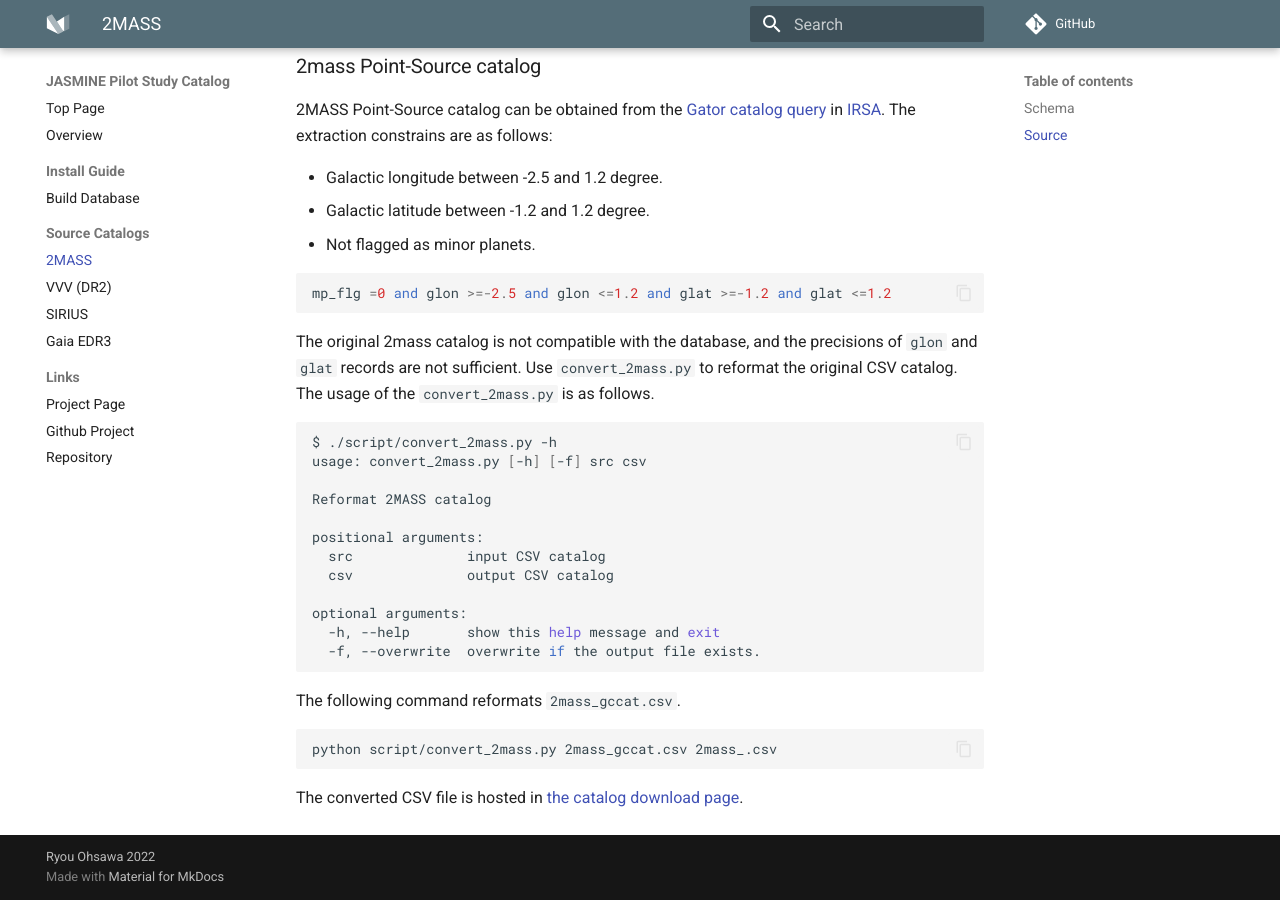
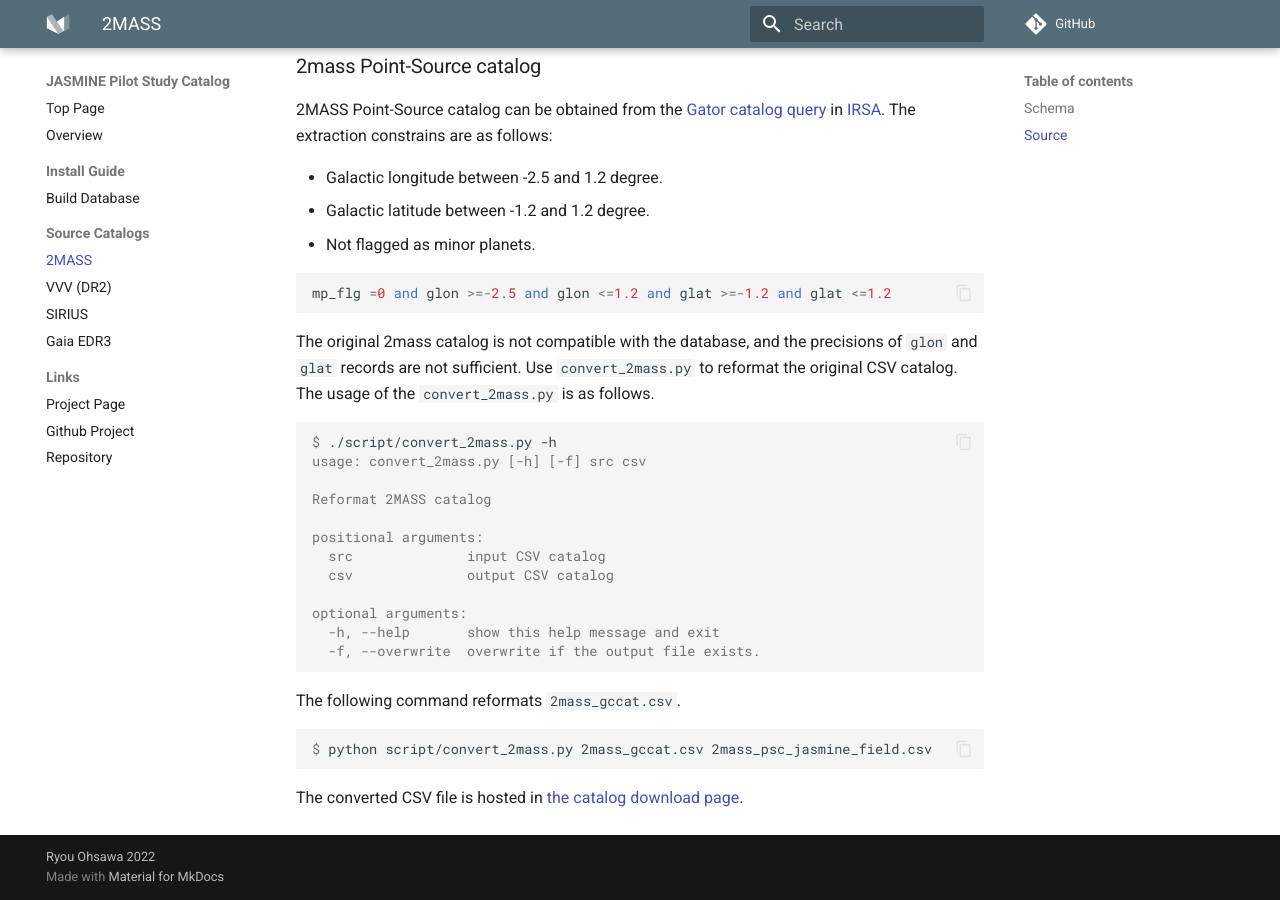
Before and after one commit to JASMINE-Mission/pilot_catalog, an MkDocs documentation site: the page built from docs/source/2mass.md, in a window 1280 px wide and 900 px high, scrolled down 786 px. Built offline with MkDocs 1.6.1 and Material for MkDocs 9.7.7, drawn with Linux system fonts in a browser that asks for light colours; comment, search, counter and statistics services are not loaded.

Commit message:
fix typos

````diff
--- a/docs/source/2mass.md
+++ b/docs/source/2mass.md
@@ -46,7 +46,7 @@
 
 The original 2mass catalog is not compatible with the database, and the precisions of `glon` and `glat` records are not sufficient. Use `convert_2mass.py` to reformat the original CSV catalog. The usage of the `convert_2mass.py` is as follows.
 
-``` sh
+``` console
 $ ./script/convert_2mass.py -h
 usage: convert_2mass.py [-h] [-f] src csv
 
@@ -63,8 +63,8 @@
 
 The following command reformats `2mass_gccat.csv`.
 
-``` sh
-python script/convert_2mass.py 2mass_gccat.csv 2mass_.csv
+``` console
+$ python script/convert_2mass.py 2mass_gccat.csv 2mass_psc_jasmine_field.csv
 ```
 
 
````
Also changed, not shown: docs/source/sirius.md (+4 -4 lines).
